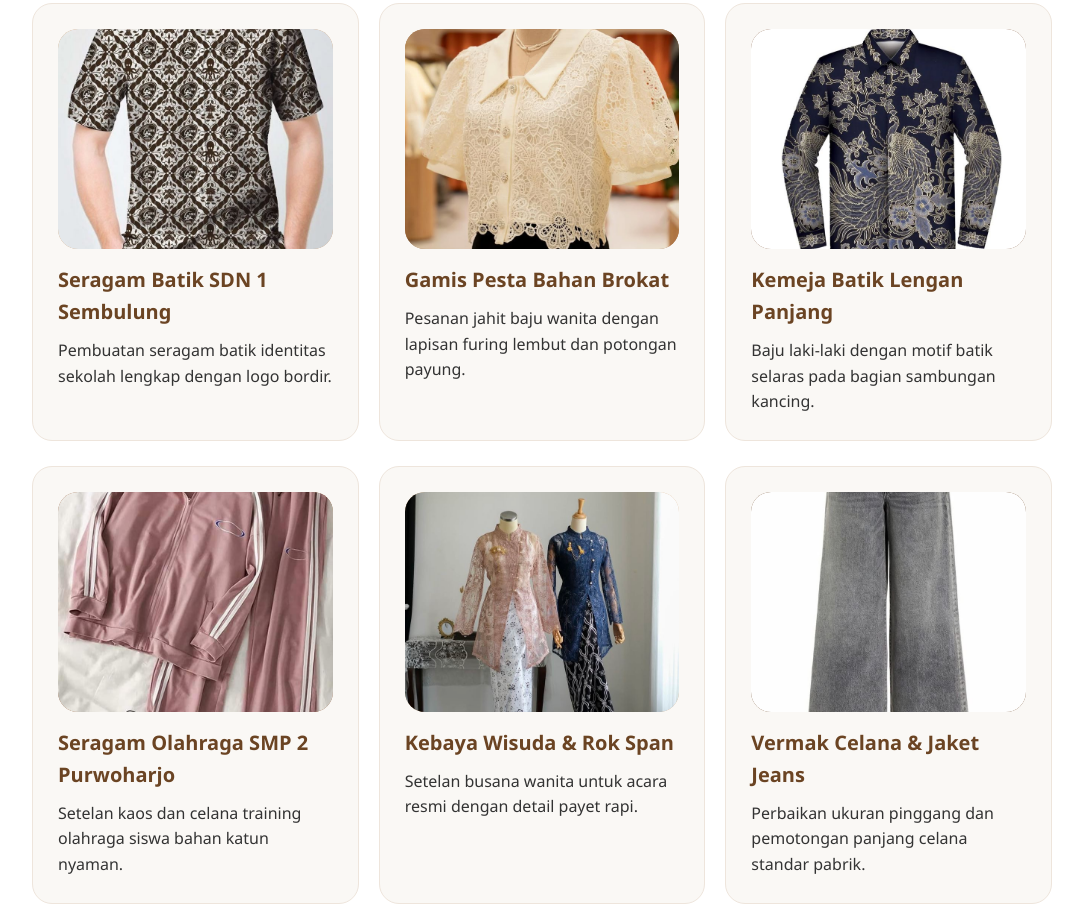
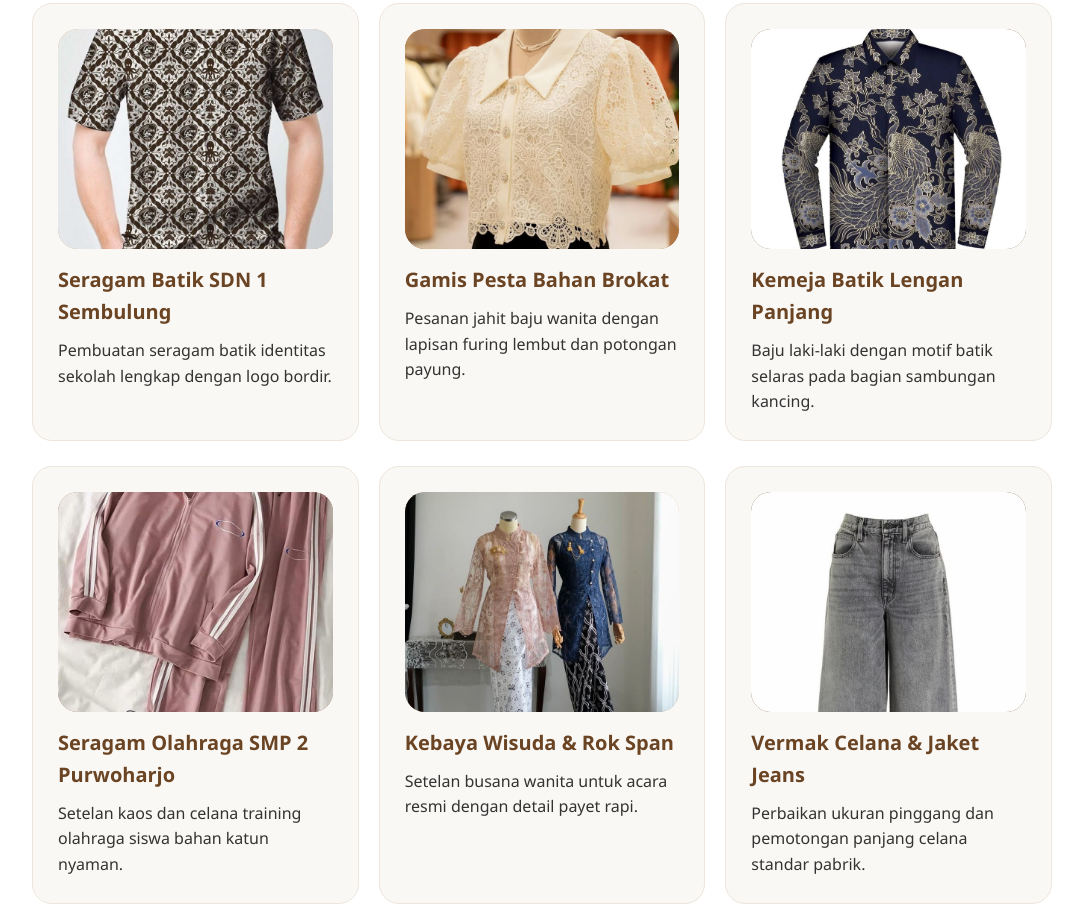
Before and after one commit to F3brianaw/web-ujian, a plain HTML site: page uts web/galeri.html in a window 1280 px wide. Shown: the part 303-1212 px from the top of the page, without its empty margins (98-1181 px from the left). Drawn offline with Linux system fonts and the light colour scheme.

Commit message:
membuat gambar ada di dalam kotak

```diff
--- a/uts web/galeri.html
+++ b/uts web/galeri.html
@@ -73,7 +73,7 @@
 
             <div class="KartuItem">
                 <div style="height: 220px; background-color: #6b4423; border-radius: 20px; margin-bottom: 15px; display: flex; align-items: center; justify-content: center; color: #ffffff; font-weight: bold;">
-                    <img src="Images/Jeans.jpg" alt="" style="width: 100%; height: 100%; object-fit: cover; border-radius: 20px;">
+                    <img src="Images/Jeans.jpg" alt="" style="width: 100%; height: 100%; object-fit: cover; border-radius: 20px; object-position: top;">
                 </div>
                 <h3>Vermak Celana & Jaket Jeans</h3>
                 <p>Perbaikan ukuran pinggang dan pemotongan panjang celana standar pabrik.</p>
```
